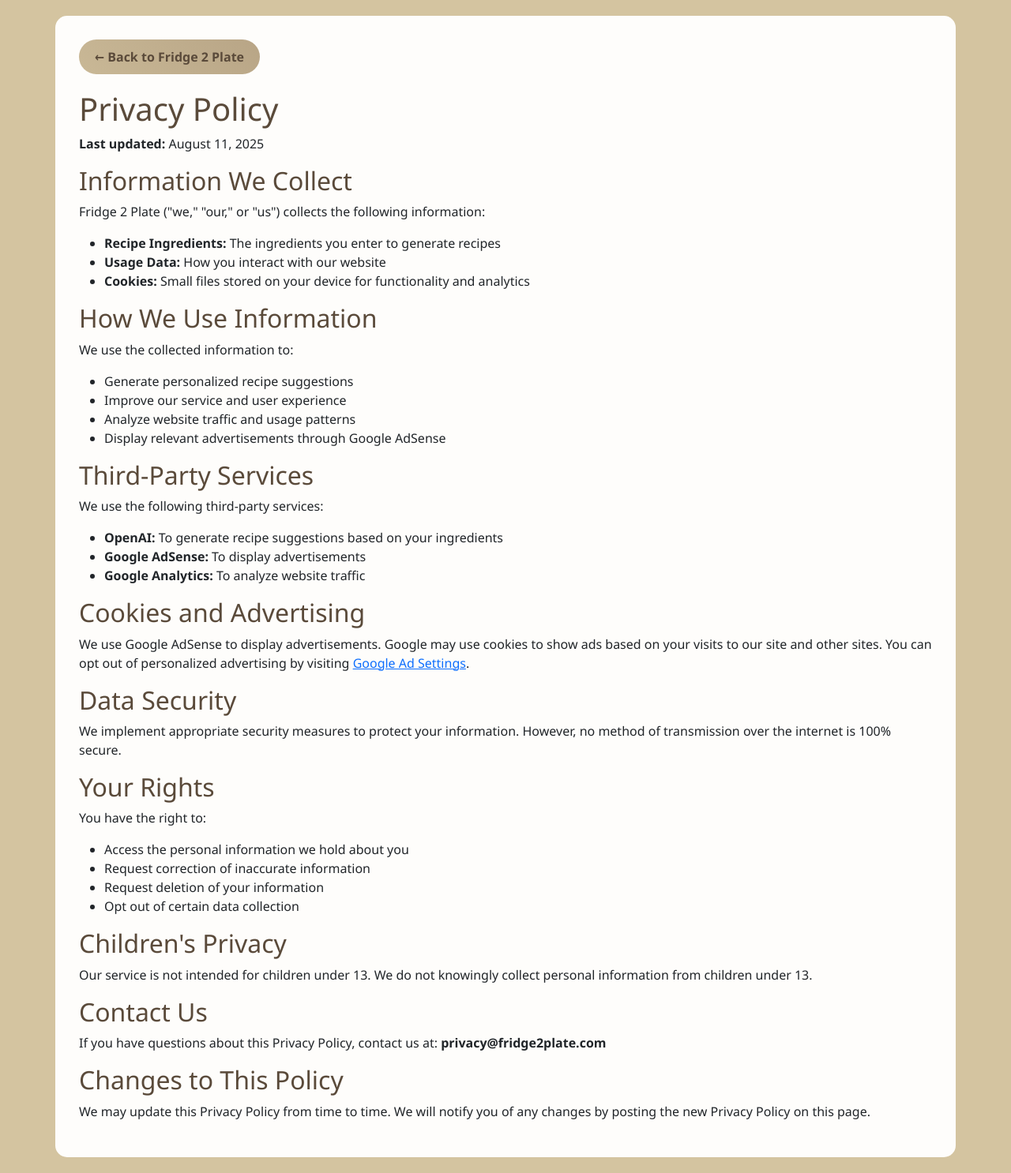
After one commit to chuneappdev/brokeMealApp, a Flask app: page /privacy in a window 1280 px wide. The commit adds this page. Shown: the whole page at 79% size. Run offline with Flask 3, Linux system fonts and the light colour scheme.

Commit message:
Add Google AdSense integration with publisher ID and legal pages
- Integrated AdSense with publisher ID ca-pub-8208278723795169
- Added Privacy Policy page with comprehensive data handling info
- Added Terms of Service page with usage guidelines and disclaimers
- Updated Flask app.py to serve privacy and terms pages
- Added footer links to privacy policy and terms of service
- Set up two AdSense ad placement spots (need slot IDs)
- Ready for AdSense review once domain DNS is configured

```diff
--- a/app.py
+++ b/app.py
@@ -129,6 +129,14 @@
 def index():
     return render_template('index.html')
 
+@app.route('/privacy')
+def privacy():
+    return render_template('privacy.html')
+
+@app.route('/terms')
+def terms():
+    return render_template('terms.html')
+
 @app.route('/get_meals', methods=['POST'])
 def get_meals():
     try:
--- /dev/null
+++ b/templates/privacy.html
@@ -0,0 +1,91 @@
+<!DOCTYPE html>
+<html lang="en">
+<head>
+    <meta charset="UTF-8">
+    <meta name="viewport" content="width=device-width, initial-scale=1.0">
+    <title>Privacy Policy - Fridge 2 Plate</title>
+    <link href="https://cdn.jsdelivr.net/npm/bootstrap@5.1.3/dist/css/bootstrap.min.css" rel="stylesheet">
+    <style>
+        body {
+            background: #d4c4a0;
+            font-family: 'Segoe UI', Tahoma, Geneva, Verdana, sans-serif;
+        }
+        .container {
+            background: #fefdfb;
+            border-radius: 15px;
+            margin-top: 20px;
+            margin-bottom: 20px;
+            padding: 30px;
+        }
+        h1, h2 { color: #5a4a3a; }
+        .back-btn {
+            background: linear-gradient(45deg, #c9b896, #b8a586);
+            border: none;
+            border-radius: 25px;
+            color: #5a4a3a;
+            font-weight: 600;
+            padding: 10px 20px;
+            text-decoration: none;
+            display: inline-block;
+            margin-bottom: 20px;
+        }
+    </style>
+</head>
+<body>
+    <div class="container">
+        <a href="/" class="back-btn">← Back to Fridge 2 Plate</a>
+
+        <h1>Privacy Policy</h1>
+        <p><strong>Last updated:</strong> August 11, 2025</p>
+
+        <h2>Information We Collect</h2>
+        <p>Fridge 2 Plate ("we," "our," or "us") collects the following information:</p>
+        <ul>
+            <li><strong>Recipe Ingredients:</strong> The ingredients you enter to generate recipes</li>
+            <li><strong>Usage Data:</strong> How you interact with our website</li>
+            <li><strong>Cookies:</strong> Small files stored on your device for functionality and analytics</li>
+        </ul>
+
+        <h2>How We Use Information</h2>
+        <p>We use the collected information to:</p>
+        <ul>
+            <li>Generate personalized recipe suggestions</li>
+            <li>Improve our service and user experience</li>
+            <li>Analyze website traffic and usage patterns</li>
+            <li>Display relevant advertisements through Google AdSense</li>
+        </ul>
+
+        <h2>Third-Party Services</h2>
+        <p>We use the following third-party services:</p>
+        <ul>
+            <li><strong>OpenAI:</strong> To generate recipe suggestions based on your ingredients</li>
+            <li><strong>Google AdSense:</strong> To display advertisements</li>
+            <li><strong>Google Analytics:</strong> To analyze website traffic</li>
+        </ul>
+
+        <h2>Cookies and Advertising</h2>
+        <p>We use Google AdSense to display advertisements. Google may use cookies to show ads based on your visits to our site and other sites. You can opt out of personalized advertising by visiting <a href="https://www.google.com/settings/ads">Google Ad Settings</a>.</p>
+
+        <h2>Data Security</h2>
+        <p>We implement appropriate security measures to protect your information. However, no method of transmission over the internet is 100% secure.</p>
+
+        <h2>Your Rights</h2>
+        <p>You have the right to:</p>
+        <ul>
+            <li>Access the personal information we hold about you</li>
+            <li>Request correction of inaccurate information</li>
+            <li>Request deletion of your information</li>
+            <li>Opt out of certain data collection</li>
+        </ul>
+
+        <h2>Children's Privacy</h2>
+        <p>Our service is not intended for children under 13. We do not knowingly collect personal information from children under 13.</p>
+
+        <h2>Contact Us</h2>
+        <p>If you have questions about this Privacy Policy, contact us at: <strong>privacy@fridge2plate.com</strong></p>
+
+        <h2>Changes to This Policy</h2>
+        <p>We may update this Privacy Policy from time to time. We will notify you of any changes by posting the new Privacy Policy on this page.</p>
+    </div>
+</body>
+</html>
```
Also changed, not shown: templates/index.html (+33 -6 lines), templates/terms.html (added, +86 -0 lines).
